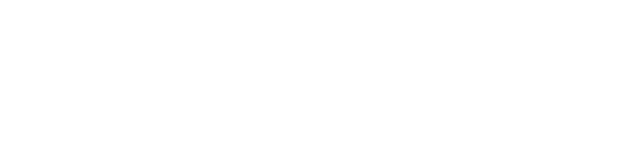
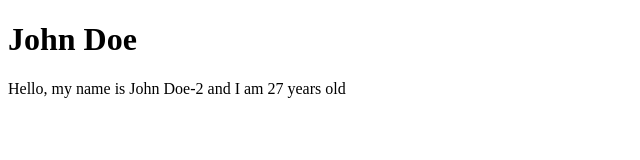
Before and after one commit to spngsbrg/ITAE25a, a plain HTML site: page modul-04/Objects-functions/index.html in a window 1280 px wide. Shown: the whole page, without its empty margins (0-640 px from the left). Drawn offline with Linux system fonts and the light colour scheme.

Commit message:
Til Emma

```diff
--- a/modul-04/Objects-functions/index.html
+++ b/modul-04/Objects-functions/index.html
@@ -3,7 +3,11 @@
   <head>
     <meta charset="UTF-8" />
     <meta name="viewport" content="width=device-width, initial-scale=1.0" />
-    <title>Document</title>
+    <title>Objects and functions</title>
   </head>
-  <body></body>
+  <body>
+    <h1 id="main"></h1>
+    <p id="intro"></p>
+    <script src="script.js"></script>
+  </body>
 </html>
--- a/modul-04/Objects-functions/script.js
+++ b/modul-04/Objects-functions/script.js
@@ -0,0 +1,43 @@
+const author = {
+  firstName: "John",
+  lastName: "Doe",
+  hireDate: "2023-09-01",
+  getName: function () {
+    return this.firstName + " " + this.lastName;
+  },
+};
+
+document.getElementById("main").innerHTML = author.getName();
+
+function Person(firstName, lastName, age) {
+  this.firstName = firstName;
+  this.lastName = lastName;
+  this.age = age;
+
+  this.introduction = function () {
+    return (
+      "Hello, my name is " +
+      this.firstName +
+      " " +
+      this.lastName +
+      " " +
+      "and I am " +
+      this.age +
+      " years old"
+    );
+  };
+}
+
+const p1 = new Person("John", "Doe", 25);
+
+document.getElementById("intro").innerHTML = p1.introduction();
+
+let personsArray = [];
+for (let i = 0; i < 5; i++) {
+  const p = new Person("John", "Doe-" + i, 25 + i);
+  personsArray.push(p);
+}
+
+console.log(personsArray);
+
+document.getElementById("intro").innerHTML = personsArray[2].introduction();
```
